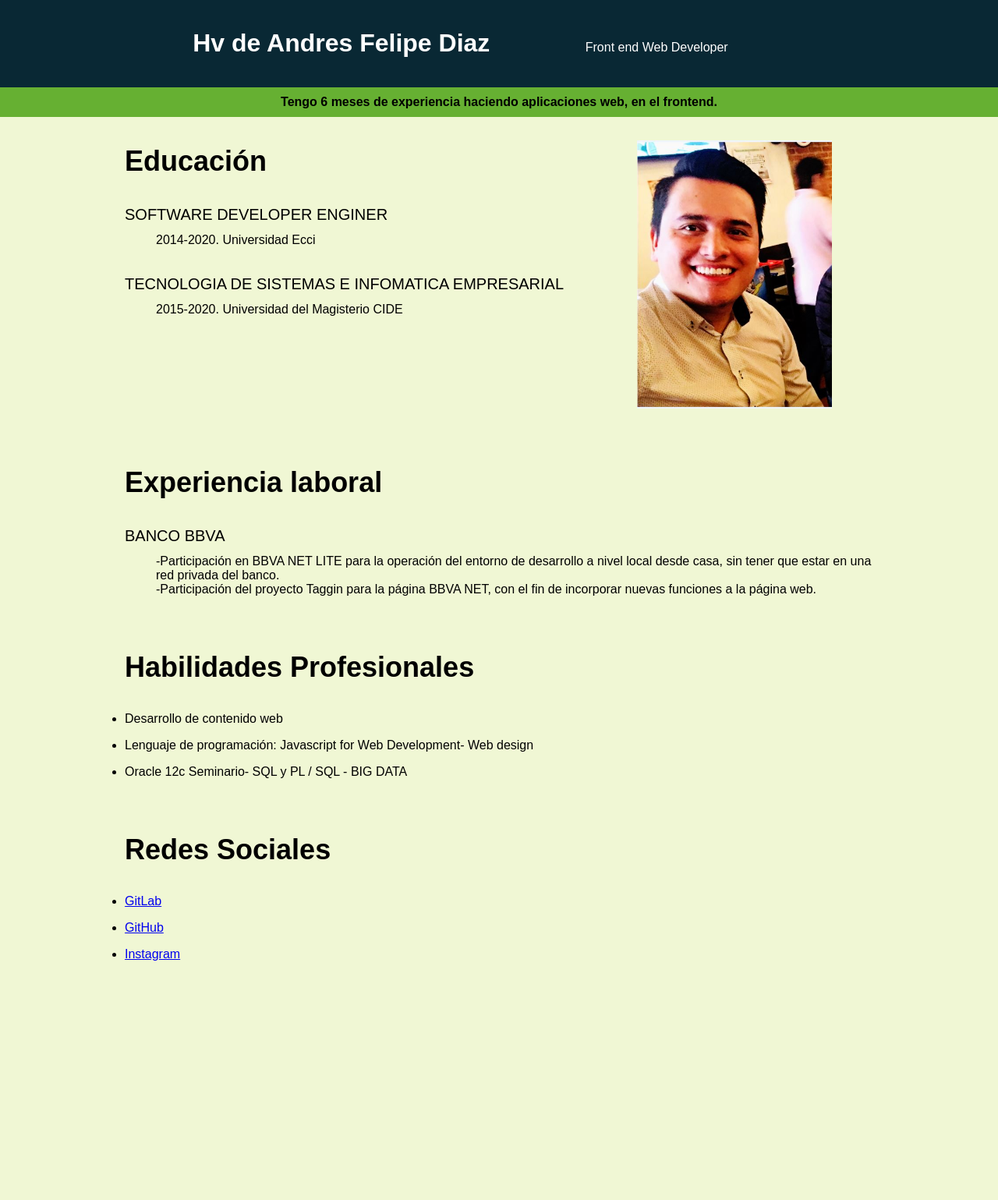
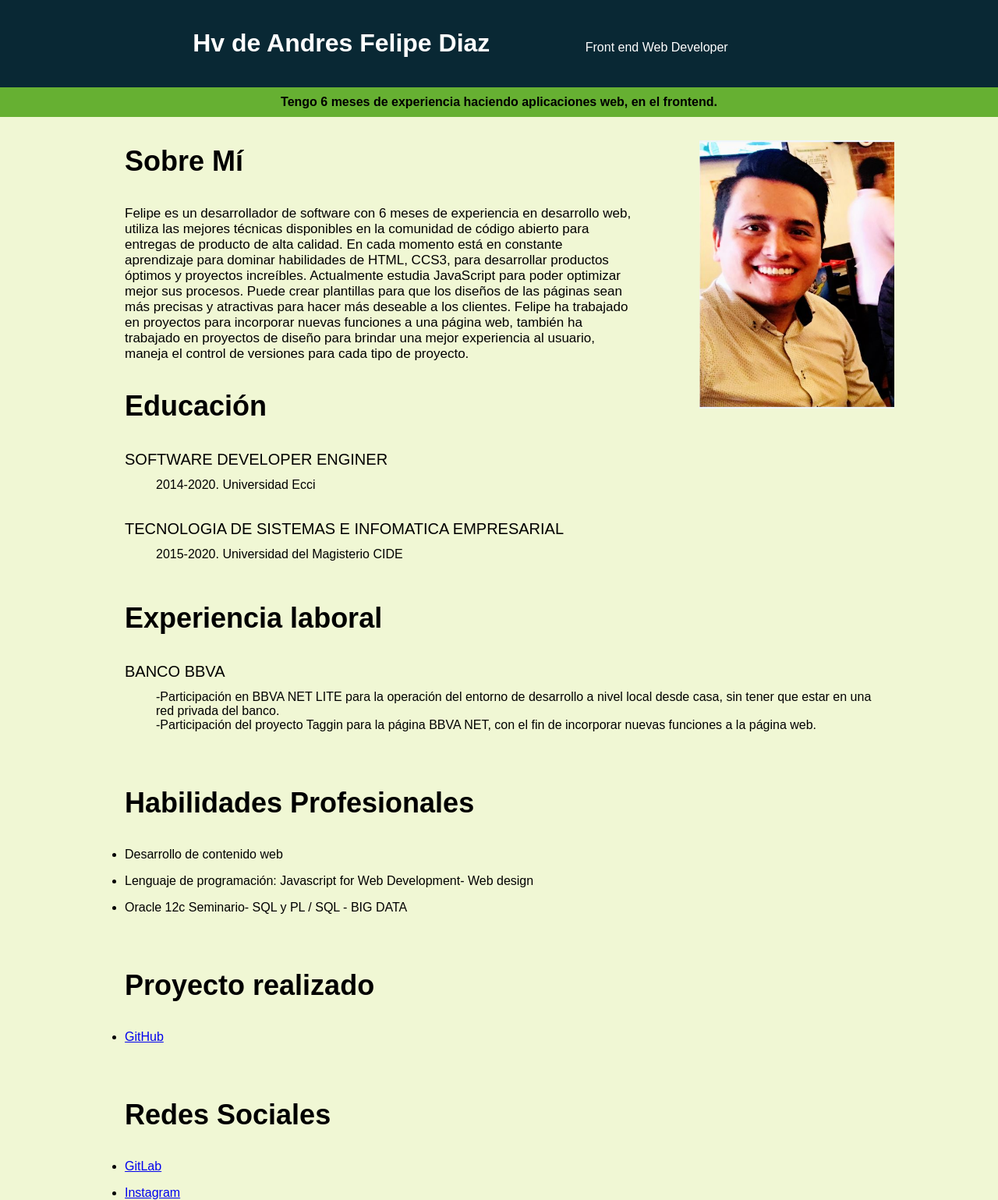
Before and after one commit to andresfelipeddev/andresfelipeddev.github.com, a website: page cv/index.html in a window 1280 px wide. Shown: the whole page at 78% size. Before the commit the page ends 1233 px from the top, so only its background shows below. Drawn offline with Linux system fonts and the light colour scheme.

Commit message:
Se agrega conceptos en la hv

```diff
--- a/cv/index.html
+++ b/cv/index.html
@@ -1,15 +1,31 @@
 <!DOCTYPE html>
 <html>
   <head>
-        <meta charset ="utf-8"/>
+    <meta charset="utf-8" />
     <title>Felipe Cortes - HV</title>
-        <meta charset="description" content="Andres es un desarrollador con 6 meses de experiencia trabajando con el frontend">
+    <meta
+      charset="description"
+      content="Andres es un desarrollador con 6 meses de experiencia trabajando con el frontend"
+    />
   </head>
-    <body style="font-family:Arial, Helvetica, sans-serif;margin: 0; background-color: #F0F7D4;">
+  <body
+    style="
+      font-family: Arial, Helvetica, sans-serif;
+      margin: 0;
+      background-color: #f0f7d4;
+    "
+  >
     <!-- font-family: funciona para las fuentes de la pagina siempre se colocan en el body
             margin: se utiliza para crear espacio en los elementos se pone 0 para que quede la pantalla completa
         -->
-       <header style="background-color:#092834;color: white;text-align:center; padding:16px;">
+    <header
+      style="
+        background-color: #092834;
+        color: white;
+        text-align: center;
+        padding: 16px;
+      "
+    >
       <!-- background-color: establece el color del fondo
                 color: color del texto
                 text-align: funciona para aliniar el texto
@@ -17,71 +33,166 @@
                 conmo manejos de espacios en blanco
              -->
 
-           <h1 style="display:inline-block;width:400px;font-weight: bold;">Hv de Andres Felipe Diaz</h1>
-           <p style="display:inline-block;width:400px;font-weight: 200;">Front end Web Developer</p>
+      <h1 style="display: inline-block; width: 400px; font-weight: bold;">
+        Hv de Andres Felipe Diaz
+      </h1>
+      <p style="display: inline-block; width: 400px; font-weight: 200;">
+        Front end Web Developer
+      </p>
     </header>
-       <div style="background-color:#66B032;color :black;text-align:center;font-weight: bolder;padding:10px;">
+    <div
+      style="
+        background-color: #66b032;
+        color: black;
+        text-align: center;
+        font-weight: bolder;
+        padding: 10px;
+      "
+    >
       Tengo 6 meses de experiencia haciendo aplicaciones web, en el frontend.
     </div>
     <section>
-           <div style="width: 960px;height:200px;margin-left: auto;margin-right: auto;">
+      <div
+        style="
+          width: 960px;
+          height: 200px;
+          margin-left: auto;
+          margin-right: auto;
+        "
+      >
         <!--heigh establece la altura del elemento
             margin-right: establece la margen derecha de un elemento
             margin-left: establece la margen izquierda de un elemento-->
         <div>
-                <div style="display: inline-block;width:68%;vertical-align:top;">
+          <div style="display: inline-block; width: 68%; vertical-align: top;">
+            <h3 style="font-size: 36px; font-weight: 700;">Sobre Mí</h3>
+
+            <div>
+              <p
+                style="
+                  font-size: 22px;
+                  text-transform: initial;
+                  margin-bottom: 12px;
+                  margin-top: 36px;
+                  font-size: 17px;
+                "
+              >
+                Felipe es un desarrollador de software con 6 meses de
+                experiencia en desarrollo web, utiliza las mejores técnicas
+                disponibles en la comunidad de código abierto para entregas de
+                producto de alta calidad. En cada momento está en constante
+                aprendizaje para dominar habilidades de HTML, CCS3, para
+                desarrollar productos óptimos y proyectos increíbles.
+                Actualmente estudia JavaScript para poder optimizar mejor sus
+                procesos. Puede crear plantillas para que los diseños de las
+                páginas sean más precisas y atractivas para hacer más deseable a
+                los clientes. Felipe ha trabajado en proyectos para incorporar
+                nuevas funciones a una página web, también ha trabajado en
+                proyectos de diseño para brindar una mejor experiencia al
+                usuario, maneja el control de versiones para cada tipo de
+                proyecto.
+              </p>
+            </div>
+
             <h3 style="font-size: 36px; font-weight: 700;">Educación</h3>
             <!--font-size:Permite alterar el tamaño de la fuente
                         font-weight: permite cambiar el grosor de la fuente
                     vertical-align:top : permite el alineado vertical de un elemento o una tabla -->
             <div>
               <dl>
-                                <dt style="font-size: 22px;text-transform: uppercase;margin-bottom: 12px;margin-top:36px;font-size:20px;">Software Developer Enginer</dt>
-                                <dd>2014-2020. Universidad Ecci </dd>
-                                <dt style="font-size: 22px;text-transform: uppercase;margin-bottom: 12px;margin-top:36px;font-size:20px;">Tecnologia de sistemas e infomatica empresarial</dt>
-                                <dd>2015-2020. Universidad del  Magisterio CIDE </dd>
+                <dt
+                  style="
+                    font-size: 22px;
+                    text-transform: uppercase;
+                    margin-bottom: 12px;
+                    margin-top: 36px;
+                    font-size: 20px;
+                  "
+                >
+                  Software Developer Enginer
+                </dt>
+                <dd>2014-2020. Universidad Ecci</dd>
+                <dt
+                  style="
+                    font-size: 22px;
+                    text-transform: uppercase;
+                    margin-bottom: 12px;
+                    margin-top: 36px;
+                    font-size: 20px;
+                  "
+                >
+                  Tecnologia de sistemas e infomatica empresarial
+                </dt>
+                <dd>2015-2020. Universidad del Magisterio CIDE</dd>
               </dl>
             </div>
           </div>
-                <div style="display: inline-block;width:.30%;margin-top: 30px;">
-                    <img src="yo.jpg" width="250">
+          <div style="display: inline-block; width: 0.3%; margin-top: 30px; margin-left: 5em;">
+            <img src="yo.jpg" width="250" />
           </div>
         </div>
-                <div style="margin-top: 70px;">
-                    <h3 style="font-size: 36px; font-weight: 700;">Experiencia laboral</h3>
+        <div style="margin-top: 30px;">
+          <h3 style="font-size: 36px; font-weight: 700;">
+            Experiencia laboral
+          </h3>
           <div>
             <dl>
-                                <dt style="font-size: 22px;text-transform: uppercase;margin-bottom: 12px;margin-top:36px;font-size: 20px;">Banco BBVA </dt>
-                                <dd>-Participación en BBVA NET LITE para la operación del entorno de desarrollo a nivel
-                                    local desde casa, sin tener que estar en una red privada del banco.</dd>
-                                <dd>-Participación del proyecto Taggin para la página BBVA NET, con el fin de
-                                    incorporar nuevas funciones a la página web.</dd>
+              <dt
+                style="
+                  font-size: 22px;
+                  text-transform: uppercase;
+                  margin-bottom: 12px;
+                  margin-top: 36px;
+                  font-size: 20px;
+                "
+              >
+                Banco BBVA
+              </dt>
+              <dd>
+                -Participación en BBVA NET LITE para la operación del entorno de
+                desarrollo a nivel local desde casa, sin tener que estar en una
+                red privada del banco.
+              </dd>
+              <dd>
+                -Participación del proyecto Taggin para la página BBVA NET, con
+                el fin de incorporar nuevas funciones a la página web.
+              </dd>
             </dl>
           </div>
         </div>
         <div style="margin-top: 70px;">
-                    <h3 style="font-size: 36px; font-weight: 700;">Habilidades Profesionales</h3>
-                     <ul style="margin-top: 12px;padding: 0px;">
+          <h3 style="font-size: 36px; font-weight: 700;">
+            Habilidades Profesionales
+          </h3>
+          <ul style="margin-top: 12px; padding: 0px;">
             <li style="margin-top: 16px;">Desarrollo de contenido web</li>
-                        <li style="margin-top: 16px;">Lenguaje de programación: Javascript
-                            for Web Development- Web design</li>
-                        <li style="margin-top: 16px;">Oracle 12c Seminario- SQL y PL /
-                            SQL - BIG DATA</li>
-
+            <li style="margin-top: 16px;">
+              Lenguaje de programación: Javascript for Web Development- Web
+              design
+            </li>
+            <li style="margin-top: 16px;">
+              Oracle 12c Seminario- SQL y PL / SQL - BIG DATA
+            </li>
           </ul>
         </div>
         <div style="margin-top: 70px;">
-                    <h3 style="font-size: 36px; font-weight: 700;">Redes Sociales</h3>
-                     <ul style="margin-top: 12px;padding: 0px;">
+          <h3 style="font-size: 36px; font-weight: 700;">Proyecto realizado</h3>
+          <ul style="margin-top: 12px; padding: 0px;">
+            <li style="margin-top: 16px;">
+              <a href="https://andresfelipeddev.github.io/calificacion/" target="_blank">GitHub</a>
+            </li>
+
+            </li>
+          </ul>
+        </div>
+        <div style="margin-top: 70px;">
+            <h3 style="font-size: 36px; font-weight: 700;">Redes Sociales </h3>
+            <ul style="margin-top: 12px; padding: 0px;">
                 <li style="margin-top: 16px;">
                     <a href="https://about.gitlab.com/" target="_blank">GitLab</a>
                 </li>
                 <li style="margin-top: 16px;">
-                        <a href="https://github.com/" target="_blank">GitHub</a>
-                        </li>
-                        <li style="margin-top: 16px;">
                     <a href="https://www.instagram.com/?hl=es-la" target="_blank">Instagram</a>
-                        </li>
 
             </ul>
         </div>
```
Lines whose indentation alone changed are shown as unchanged.
